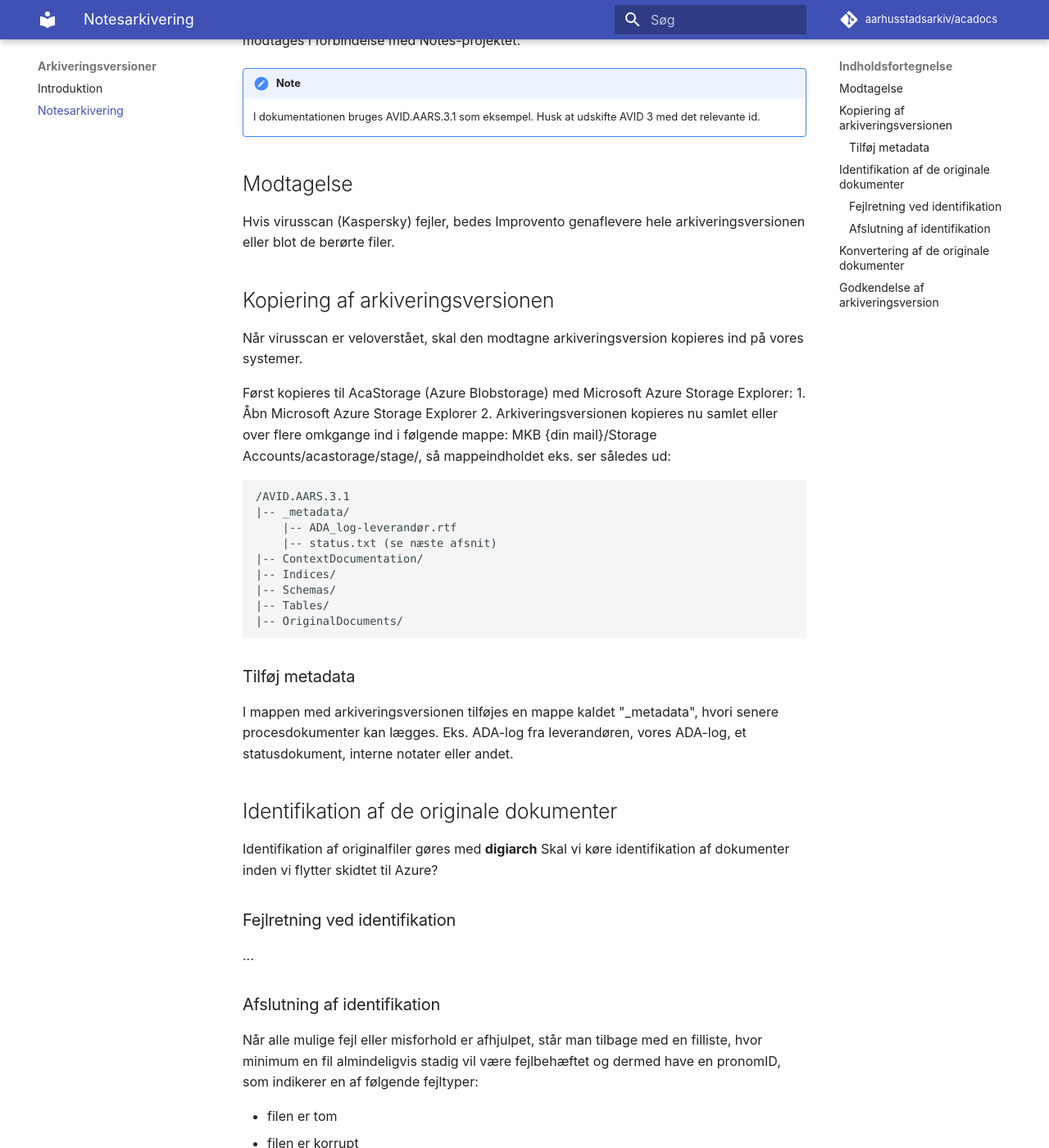
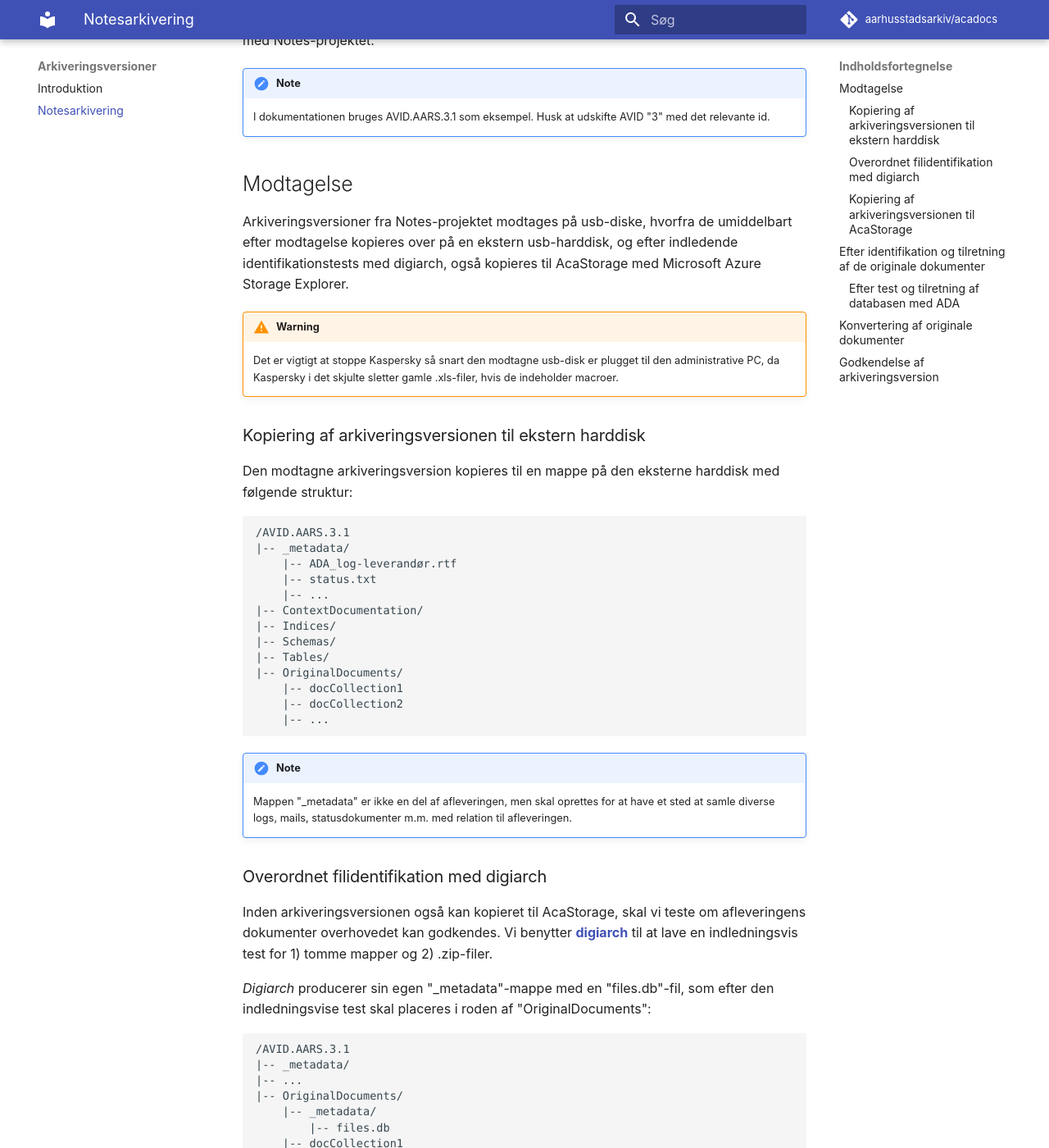
Before and after one commit to aarhusstadsarkiv/acadocs, an MkDocs documentation site: the page built from docs/archival-versions/notes-arkivering.md, in a window 1280 px wide and 1400 px high, scrolled down 216 px. Shown: the whole window at 82% size. Built offline with MkDocs 1.6.1 and Material for MkDocs 9.7.7, drawn with Linux system fonts in a browser that asks for light colours; comment, search, counter and statistics services are not loaded; some of the changed text lies outside the part shown.

Commit message:
Improve Notes-documentation

````diff
--- a/docs/archival-versions/notes-arkivering.md
+++ b/docs/archival-versions/notes-arkivering.md
@@ -1,65 +1,111 @@
-I det følgende beskrives strukturen og flows i arbejdet med arkiveringsversioner, som modtages i forbindelse med Notes-projektet.
+I det følgende beskrives processen med arkiveringsversioner, som modtages i forbindelse med Notes-projektet.
 
 !!! note
-    I dokumentationen bruges AVID.AARS.3.1 som eksempel. Husk at udskifte AVID 3 med det relevante id.
+    I dokumentationen bruges AVID.AARS.3.1 som eksempel. Husk at udskifte AVID "3" med det relevante id.
+
 ## Modtagelse
-Hvis virusscan (Kaspersky) fejler, bedes Improvento genaflevere hele arkiveringsversionen eller blot de berørte filer.
+Arkiveringsversioner fra Notes-projektet modtages på usb-diske, hvorfra de umiddelbart efter modtagelse kopieres over på en ekstern usb-harddisk, og efter indledende identifikationstests med digiarch, også kopieres til AcaStorage med Microsoft Azure Storage Explorer.
 
-## Kopiering af arkiveringsversionen
-Når virusscan er veloverstået, skal den modtagne arkiveringsversion kopieres ind på vores systemer.
+!!! Warning
+    Det er vigtigt at stoppe Kaspersky så snart den modtagne usb-disk er plugget til den administrative PC, da Kaspersky i det skjulte sletter gamle .xls-filer, hvis de indeholder macroer.
 
-Først kopieres til AcaStorage (Azure Blobstorage) med Microsoft Azure Storage Explorer:
-  1. Åbn Microsoft Azure Storage Explorer
-  2. Arkiveringsversionen kopieres nu samlet eller over flere omkgange ind i følgende mappe: MKB {din mail}/Storage Accounts/acastorage/stage/, så mappeindholdet eks. ser således ud:
+### Kopiering af arkiveringsversionen til ekstern harddisk
+Den modtagne arkiveringsversion kopieres til en mappe på den eksterne harddisk med følgende struktur:
 
 ```
 /AVID.AARS.3.1
 |-- _metadata/
     |-- ADA_log-leverandør.rtf
-    |-- status.txt (se næste afsnit)
+    |-- status.txt
+    |-- ...
 |-- ContextDocumentation/
 |-- Indices/
 |-- Schemas/
 |-- Tables/
 |-- OriginalDocuments/
+    |-- docCollection1
+    |-- docCollection2
+    |-- ...
 ```
 
-### Tilføj metadata
-I mappen med arkiveringsversionen tilføjes en mappe kaldet "_metadata", hvori senere procesdokumenter kan lægges. Eks. ADA-log fra leverandøren, vores ADA-log, et statusdokument, interne notater eller andet.
+!!! Note
+    Mappen "_metadata" er ikke en del af afleveringen, men skal oprettes for at have et sted at samle diverse logs, mails, statusdokumenter m.m. med relation til afleveringen.
+
+### Overordnet filidentifikation med digiarch
+Inden arkiveringsversionen også kan kopieret til AcaStorage, skal vi teste om afleveringens dokumenter overhovedet kan godkendes. Vi benytter **[digiarch](../../software/digiarch)** til at lave en indledningsvis test for 1) tomme mapper og 2) .zip-filer.
+
+*Digiarch* producerer sin egen "_metadata"-mappe med en "files.db"-fil, som efter den indledningsvise test skal placeres i roden af "OriginalDocuments":
+
+```
+/AVID.AARS.3.1
+|-- _metadata/
+|-- ...
+|-- OriginalDocuments/
+    |-- _metadata/
+        |-- files.db
+    |-- docCollection1
+    |-- docCollection2
+    |-- ...
+```
+
+### Kopiering af arkiveringsversionen til AcaStorage
+Hvis den indledende fil-test med *digiarch* er succesfuld, kopieres hele arkiveringsversionsmappen til AcaStorage.
+
+1. Åbn Microsoft Azure Storage Explorer
+2. Arkiveringsversionen kopieres nu samlet eller over flere omkgange ind i følgende mappe: MKB {din mail}/Storage Accounts/acastorage/archival-versions/, så mappeindholdet eks. ser således ud:
+
+```
+/AVID.AARS.3.1
+|-- _metadata/
+    |-- ...
+|-- ContextDocumentation/
+|-- Indices/
+|-- Schemas/
+|-- Tables/
+|-- OriginalDocuments/
+    |-- _metadata/
+        |-- files.db
+    |-- docCollection1.zip
+    |-- docCollection2.zip
+```
+
+Nu er den modtagne arkiveringsversion indledningsvis valideret og kopieret til både ekstern disk og AcaStorage. Næste trin er at teste henholdsvis filer og database. Filerne testes og fejlrettes med **[digiarch](../../software/digiarch)**, og databasen testes med **[ADA](../ada)**. De to processer er uafhængige af hinanden og kan derfor køres både separat og parallelt.
 
 
-## Identifikation af de originale dokumenter
-Identifikation af originalfiler gøres med **digiarch**
-Skal vi køre identifikation af dokumenter inden vi flytter skidtet til Azure?
-
-
-### Fejlretning ved identifikation
-...
-
-
-### Afslutning af identifikation
-Når alle mulige fejl eller misforhold er afhjulpet, står man tilbage med en filliste, hvor minimum en fil almindeligvis stadig vil være fejlbehæftet og dermed have en pronomID, som indikerer en af følgende fejltyper:
+## Efter identifikation og tilretning af de originale dokumenter
+Når alle fejl eller misforhold, som det har været muligt at tilrette, er afhjulpet, vil files.db-filen står man tilbage med en filliste, hvor minimum en fil almindeligvis stadig vil være fejlbehæftet og dermed have en pronomID, som indikerer en af følgende fejltyper:
 
 - filen er tom
 - filen er korrupt
 - filen er kodeordsbeskyttet
 - filen er ikke genkendelig og dermed ikke identificérbar
 
+### Efter test og tilretning af databasen med ADA
+Når databasen er færdigtestet i ADA, lægges testloggen i "_metadata"-mappen i roden af AVID-mappen:
 
+```
+/AVID.AARS.3.1
+|-- _metadata/
+    |-- ADA_log-intern.rtf
+    |-- status.txt
+    |-- ...
+```
 
-## Konvertering af de originale dokumenter
-Konvertering til master-formater gøres med **convertool**. De konverterede dokumenter tildeles samme struktur som OriginalDocuments, men placeres i en MasterDocuments-mappe i roden af afleveringen:
+## Konvertering af originale dokumenter
+Når både databasen og dokumenterne er gennemarbejdet og kan godkendes, kan de originale dokumenter konverteres til **[master formater](../master-formats)** med **[convertool](../../software/convertool)**. De konverterede dokumenter reproducerer strukturen fra "OriginalDocuments", men placeres i en "MasterDocuments"-mappe i roden af afleveringen:
 
 ```
 /AVID.AARS.3.1
 |-- _metadata/
     |-- ADA_log-leverandør.rtf
-    |-- status.txt (se næste afsnit)
+    |-- status.txt
 |-- OriginalDocuments/
+    |-- docCollection1/
 |-- MasterDocuments/
 |-- ...
 ```
 
+Selve processen med brug af *convertool* er beskrevet under [dokumentationen til convertool](../../software/convertool)
 
 ## Godkendelse af arkiveringsversion
 Når arkiveringversionen kan godkendes, afsluttes processen på følgende vis:
````
Also changed, not shown: docs/archival-versions/ada.md (added, +1 -0 lines), docs/archival-versions/master-formats.md (added, +1 -0 lines).
